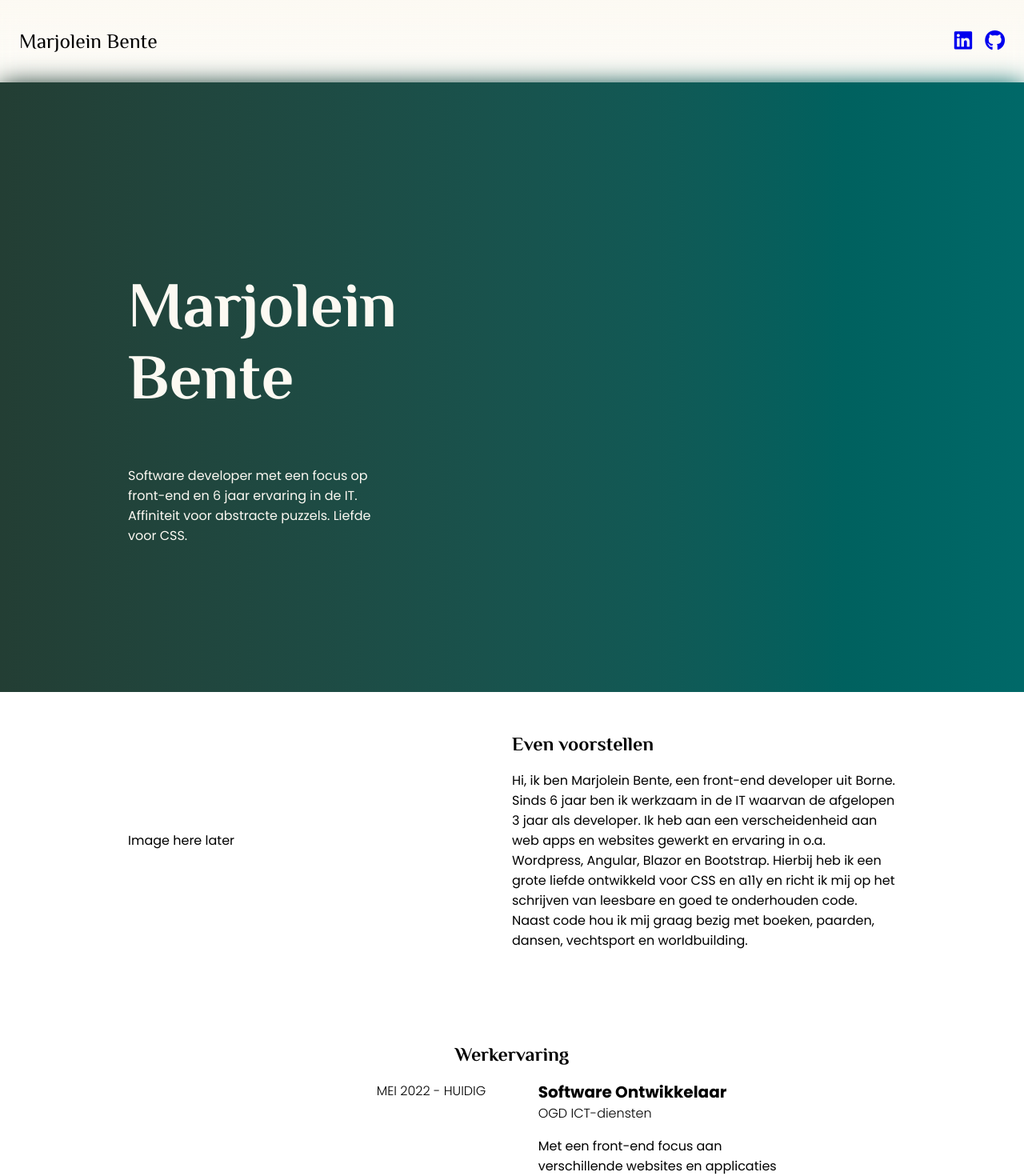
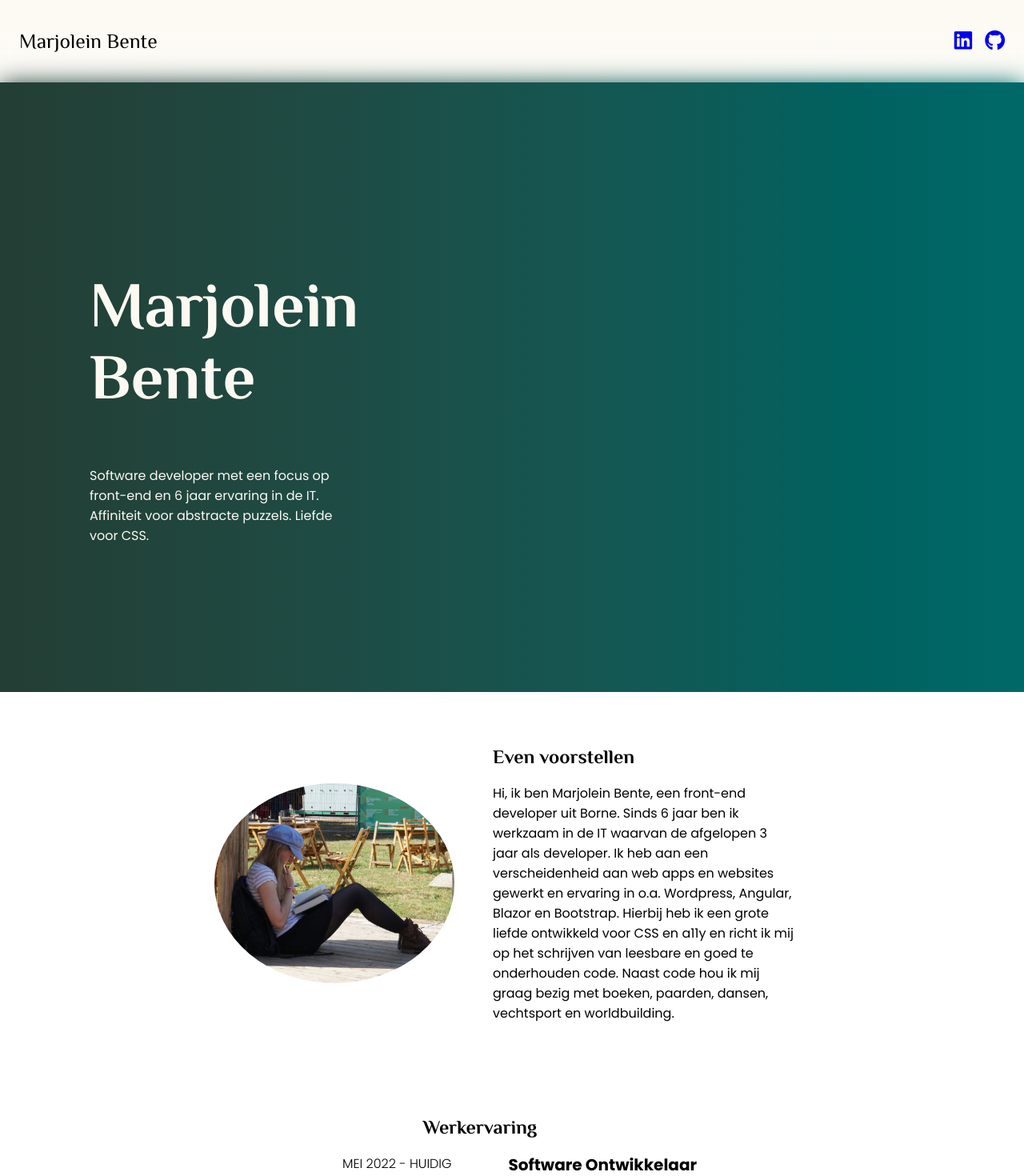
Before and after one commit to Menatith/resume, an Angular app: page / in a window 1280 px wide. Shown: the top 1470 px of the page at 80% size. Built offline with nearby package versions, Linux system fonts and the light colour scheme.

Commit message:
Image added. Spacing improvements.

```diff
--- a/src/app/about/about.component.css
+++ b/src/app/about/about.component.css
@@ -1,17 +1,35 @@
 section {
-  padding-top: 2rem;
   padding-bottom: 2rem;
 }
 
+.about-container {
+  margin: 0 auto;
+}
+
+img {
+  border-radius: 50%;
+  object-fit: contain;
+  max-width: 300px;
+  height: auto;
+}
+
 @media (min-width: 768px) {
-  section {
+  .about-container {
     display: grid;
     grid-template-columns: 1fr 1fr;
   }
 
+  .about-container {
+    width: 75%;
+  }
+
   .img-container {
-    height: 100%;
     display: flex;
     align-items: center;
+    justify-content: flex-end;
+  }
+
+  img {
+    margin-right: 3rem;
   }
 }
--- a/src/app/about/about.component.html
+++ b/src/app/about/about.component.html
@@ -1,5 +1,8 @@
 <section>
-  <div class="img-container">Image here later</div>
+  <div class="about-container">
+    <div class="img-container">
+      <img src="Boombal.jpg" alt="Een foto van Marjolein" />
+    </div>
     <div class="text-container">
       <h2>Even voorstellen</h2>
       <p>
@@ -8,8 +11,10 @@
         Ik heb aan een verscheidenheid aan web apps en websites gewerkt en
         ervaring in o.a. Wordpress, Angular, Blazor en Bootstrap. Hierbij heb ik
         een grote liefde ontwikkeld voor CSS en a11y en richt ik mij op het
-      schrijven van leesbare en goed te onderhouden code. Naast code hou ik mij
-      graag bezig met boeken, paarden, dansen, vechtsport en worldbuilding.
+        schrijven van leesbare en goed te onderhouden code. Naast code hou ik
+        mij graag bezig met boeken, paarden, dansen, vechtsport en
+        worldbuilding.
       </p>
     </div>
+  </div>
 </section>
--- a/src/app/header/header.component.html
+++ b/src/app/header/header.component.html
@@ -6,12 +6,12 @@
       <ul>
         <li>
           <a href="https://www.linkedin.com/in/marjolein-bente-b88784150/"
-            ><i class="fa-brands fa-linkedin"></i
+            ><i class="fa-brands fa-linkedin" alt="Marjolein's LinkedIn"></i
           ></a>
         </li>
         <li>
           <a href="https://github.com/Menatith"
-            ><i class="fa-brands fa-github"></i
+            ><i class="fa-brands fa-github" alt="Marjolein's Github"></i
           ></a>
         </li>
       </ul>
--- a/src/app/hero/hero.component.css
+++ b/src/app/hero/hero.component.css
@@ -1,6 +1,6 @@
 section {
-  height: calc(100vh - 2.4rem);
-  height: calc(100dvh - 2.4rem);
+  min-height: calc(100vh - 2.4rem);
+  min-height: calc(100dvh - 2.4rem);
   background: linear-gradient(
     to right,
     var(--accent-primary),
@@ -21,11 +21,17 @@ h1 {
 
 @media (min-width: 768px) {
   .hero-text {
-    width: 33%;
     margin: 0;
   }
 
   h1 {
     font-size: 5rem;
+    width: 33%;
   }
 }
+
+@media (min-width: 992px) {
+  .hero-text {
+    width: 33%;
+  }
+}
--- a/src/app/skills/skills.component.css
+++ b/src/app/skills/skills.component.css
@@ -1,7 +1,3 @@
-section {
-  padding-top: 3rem;
-}
-
 .skill-list {
   text-align: left;
 }
@@ -22,6 +18,7 @@ ul {
 @media (min-width: 768px) {
   section {
     text-align: center;
+    padding-left: 5rem;
   }
 
   .skill-list {
--- a/src/app/timeline/timeline.component.css
+++ b/src/app/timeline/timeline.component.css
@@ -1,7 +1,3 @@
-section {
-  padding-top: 3rem;
-}
-
 .timeline-container {
   margin: 0 auto;
 }
@@ -37,6 +33,10 @@ li:last-child {
 }
 
 @media (min-width: 768px) {
+  section {
+    padding-left: 5rem;
+  }
+
   .timeline-container {
     width: 75%;
     text-align: center;
--- a/src/styles.css
+++ b/src/styles.css
@@ -38,12 +38,16 @@ section {
   padding: 0 2rem;
 }
 
+section:not(#hero-section) {
+  padding-top: 3rem;
+}
+
 li {
   list-style: none;
 }
 
 @media (min-width: 768px) {
   section {
-    padding: 0 10rem;
+    padding: 0 10rem 0 7rem;
   }
 }
```
Also changed, not shown: public/Boombal.jpg (added). Lines whose indentation alone changed are shown as unchanged.
